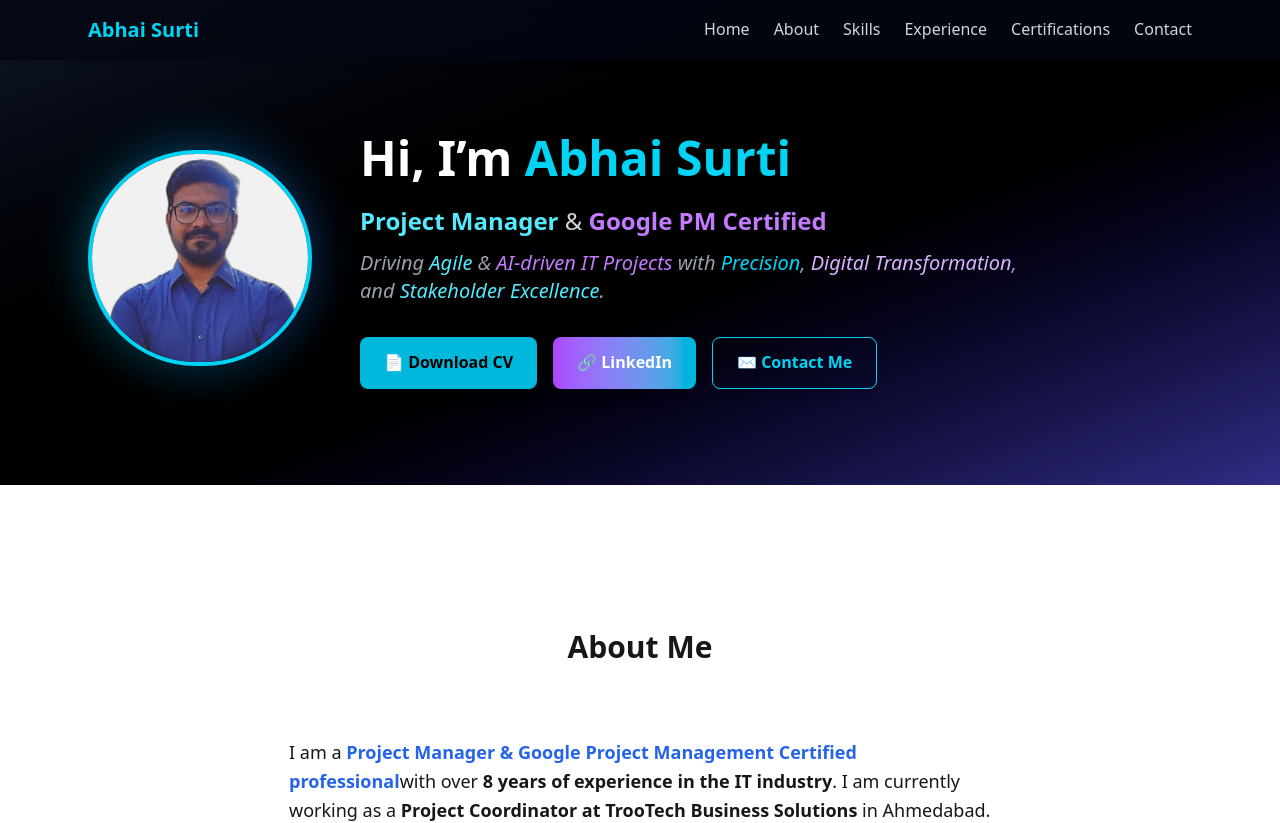
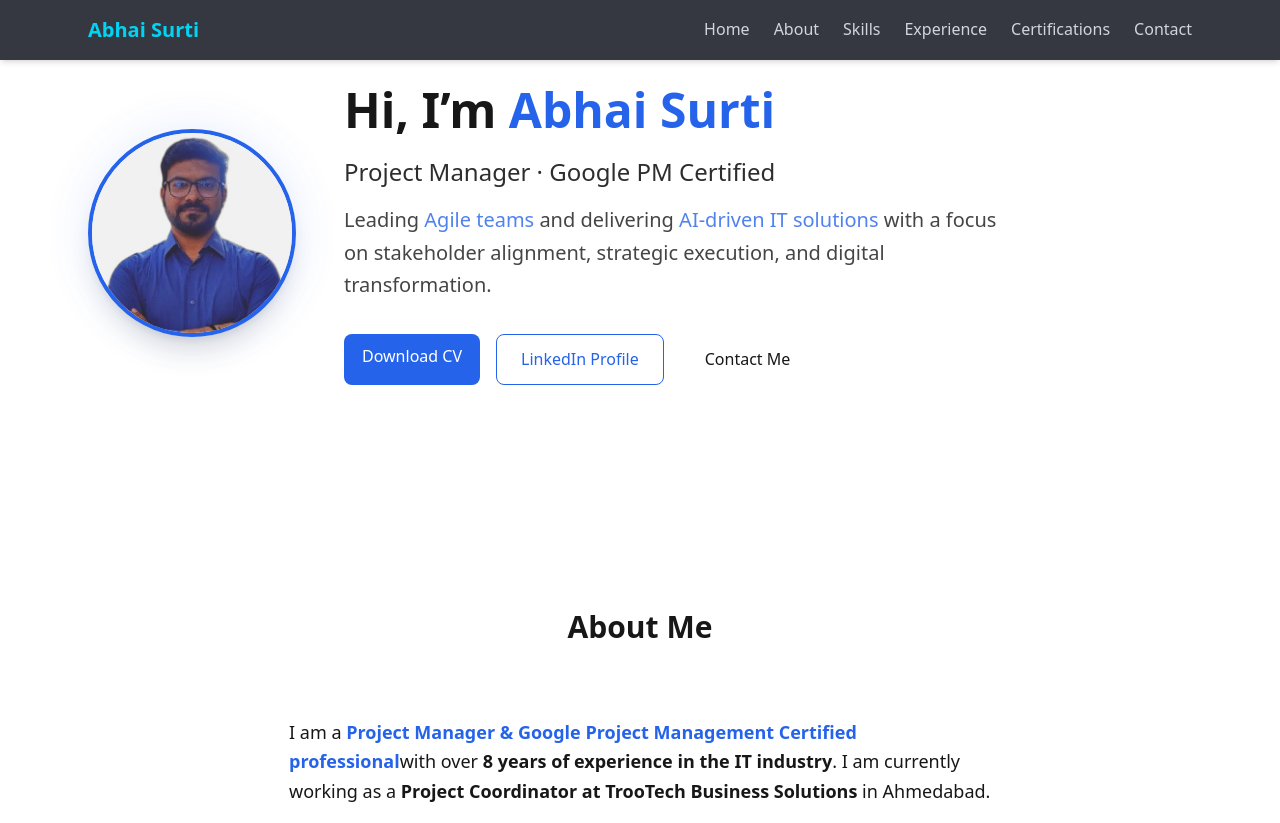
Before and after one commit to surtiabhai007-cmyk/abhai-portfolio, a Next.js app: page / in a window 1280 px wide. Shown: the top 823 px of the page. Built offline with nearby package versions, Linux system fonts and the light colour scheme.

Commit message:
Update Hero.js

```diff
--- a/components/Hero.js
+++ b/components/Hero.js
@@ -2,62 +2,67 @@
   return (
     <section
       id="home"
-      className="pt-32 pb-24 bg-gradient-to-br from-gray-900 via-black to-indigo-900 text-white relative overflow-hidden"
+      className="section-spacing bg-background text-foreground relative overflow-hidden"
     >
       <div className="max-w-6xl mx-auto flex flex-col md:flex-row items-center gap-12 px-6">
 
         {/* Profile Image */}
         <div className="relative flex-shrink-0">
-          <div className="absolute inset-0 rounded-full bg-gradient-to-r from-cyan-400 to-blue-500 blur-xl opacity-40 animate-pulse"></div>
+          <div className="absolute inset-0 rounded-full bg-primary/30 blur-xl opacity-40"></div>
+
           <img
             src="/image.png"
             alt="Abhai Surti Project Manager Profile Picture"
-            className="relative w-48 h-48 md:w-56 md:h-54 rounded-full border-4 border-cyan-400 shadow-2xl object-cover object-top"
+            className="relative w-44 h-44 md:w-52 md:h-52 rounded-full border-4 border-primary shadow-xl object-cover object-top"
           />
         </div>
 
         {/* Text Content */}
         <div className="text-center md:text-left max-w-2xl">
-          <h1 className="text-5xl font-extrabold leading-tight">
-            Hi, I’m <span className="text-cyan-400">Abhai Surti</span>
+
+          <h1 className="text-4xl md:text-5xl font-bold leading-tight">
+            Hi, I’m <span className="text-primary">Abhai Surti</span>
           </h1>
 
-          <p className="mt-4 text-xl md:text-2xl font-light text-gray-300 leading-snug">
-            <span className="text-cyan-300 font-semibold">Project Manager</span> &{" "}
-            <span className="text-purple-400 font-semibold">Google PM Certified</span>
+          <p className="mt-4 text-xl md:text-2xl font-medium opacity-90">
+            Project Manager · Google PM Certified
           </p>
 
-          {/* Recruiter-Friendly Tagline */}
-          <p className="mt-3 text-lg md:text-xl text-gray-400 italic">
-            Driving <span className="text-cyan-300">Agile</span> &{" "}
-            <span className="text-purple-400">AI-driven IT Projects</span> with{" "}
-            <span className="text-cyan-400">Precision</span>,{" "}
-            <span className="text-purple-300">Digital Transformation</span>, and{" "}
-            <span className="text-cyan-300">Stakeholder Excellence</span>.
+          {/* Tagline */}
+          <p className="mt-4 text-lg md:text-xl opacity-80 leading-relaxed">
+            Leading <span className="text-primary">Agile teams</span> and delivering
+            <span className="text-primary"> AI-driven IT solutions</span> with a focus on
+            stakeholder alignment, strategic execution, and digital transformation.
           </p>
 
           {/* Buttons */}
           <div className="mt-8 flex flex-col md:flex-row gap-4 justify-center md:justify-start">
+
             <a
               href="https://drive.google.com/uc?export=download&id=11EK9msbaBOlM34MAudGD1rHARvMDHffh"
               target="_blank"
-              className="flex items-center gap-2 bg-cyan-500 text-black px-6 py-3 rounded-lg font-semibold shadow-lg hover:bg-cyan-400 transition transform hover:scale-105"
+              rel="noopener noreferrer"
+              className="btn-primary"
             >
-              📄 Download CV
+              Download CV
             </a>
+
             <a
               href="https://www.linkedin.com/in/abhai-surti-b20854140"
               target="_blank"
-              className="flex items-center gap-2 bg-gradient-to-r from-purple-500 to-cyan-500 text-white px-6 py-3 rounded-lg font-semibold shadow-lg hover:opacity-90 transition transform hover:scale-105"
+              rel="noopener noreferrer"
+              className="px-6 py-3 rounded-lg border border-primary text-primary hover:bg-primary hover:text-white transition"
             >
-              🔗 LinkedIn
+              LinkedIn Profile
             </a>
+
             <a
               href="#contact"
-              className="flex items-center gap-2 bg-transparent border border-cyan-400 text-cyan-400 px-6 py-3 rounded-lg font-semibold shadow-md hover:bg-cyan-400 hover:text-black transition transform hover:scale-105"
+              className="px-6 py-3 rounded-lg border border-white/20 hover:border-primary hover:text-primary transition"
             >
-              ✉️ Contact Me
+              Contact Me
             </a>
+
           </div>
         </div>
       </div>
```
